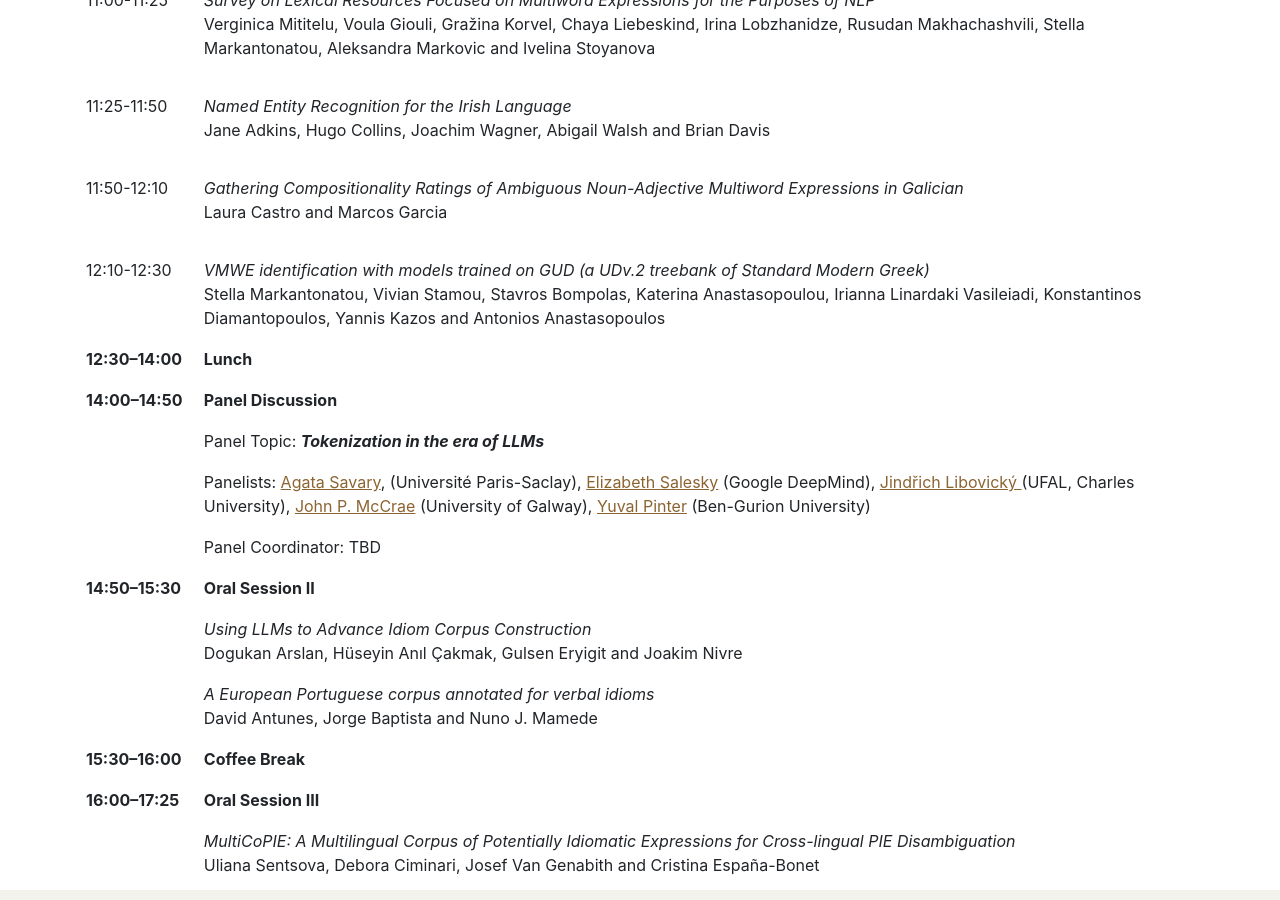
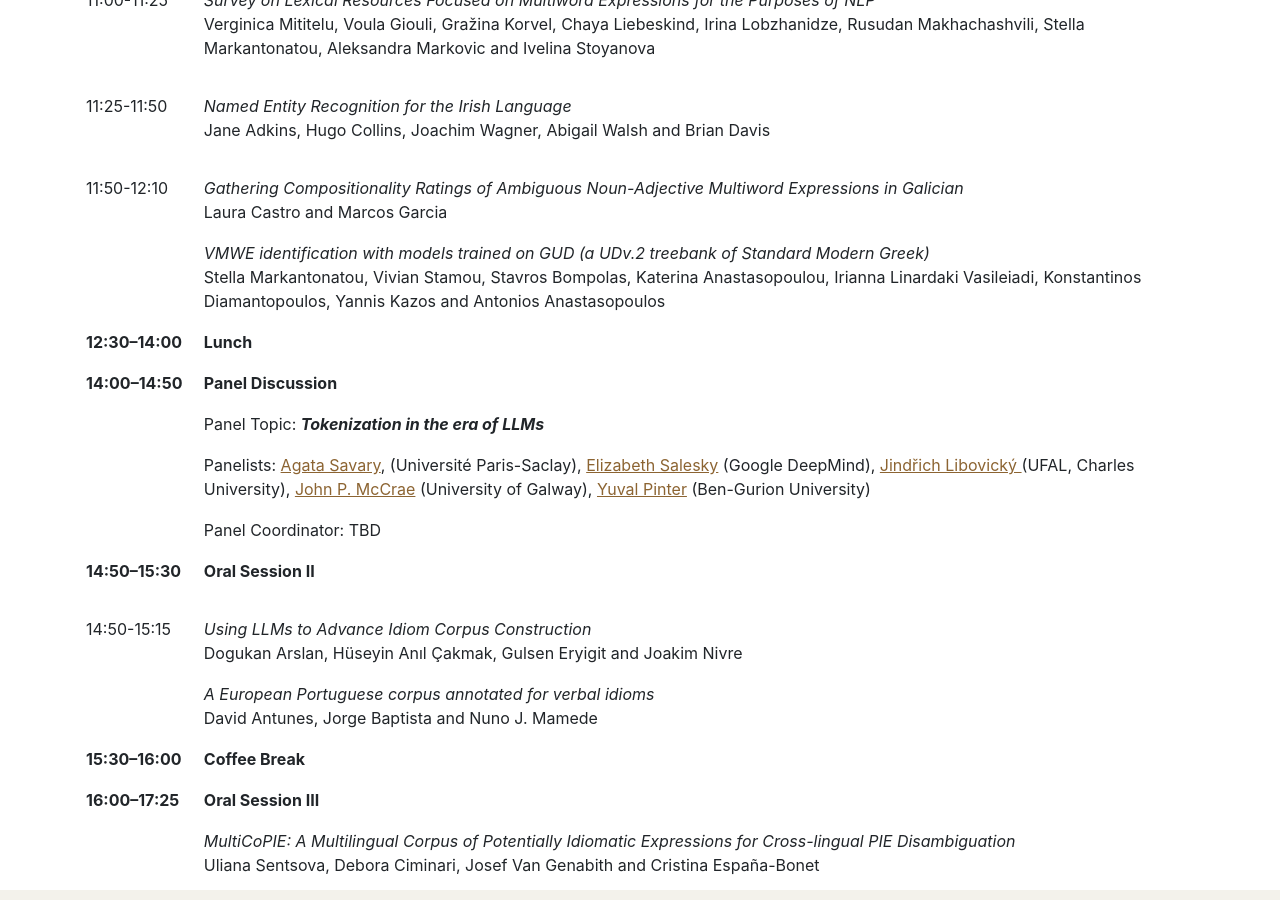
Before and after one commit to multiword/multiword.github.io, a Jekyll site: the page built from mwe2025/index.md, in a window 1280 px wide and 900 px high, scrolled down 3044 px. Built offline with Jekyll 4.4.1, drawn with Linux system fonts in a browser that asks for light colours; comment, search, counter and statistics services are not loaded.

Commit message:
Update index.md

```diff
--- a/mwe2025/index.md
+++ b/mwe2025/index.md
@@ -128,7 +128,7 @@ TBD
     Laura Castro and Marcos Garcia
   </td></tr>
   <tr><td></td><td>
-   <tr><td>12:10-12:30</td> <td> <i>VMWE identification with models trained on GUD (a UDv.2 treebank of Standard Modern Greek)</i><br/>
+   <i>VMWE identification with models trained on GUD (a UDv.2 treebank of Standard Modern Greek)</i><br/>
     Stella Markantonatou, Vivian Stamou, Stavros Bompolas, Katerina Anastasopoulou, Irianna Linardaki Vasileiadi, Konstantinos Diamantopoulos, Yannis Kazos and Antonios Anastasopoulos
   </td></tr>
 
@@ -147,7 +147,7 @@ TBD
 
   <tr><th>14:50–15:30</th><th>Oral Session II</th></tr>
   <tr><td></td><td>
-    <i>Using LLMs to Advance Idiom Corpus Construction</i><br/>
+ <tr><td>14:50-15:15</td> <td>   <i>Using LLMs to Advance Idiom Corpus Construction</i><br/>
     Dogukan Arslan, Hüseyin Anıl Çakmak, Gulsen Eryigit and Joakim Nivre
   </td></tr>
   <tr><td></td><td>
```
